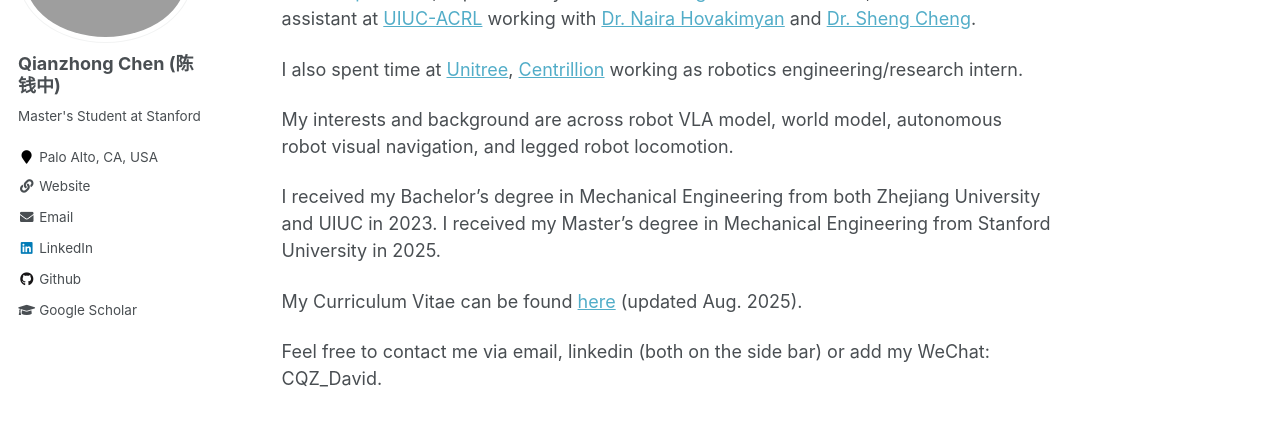
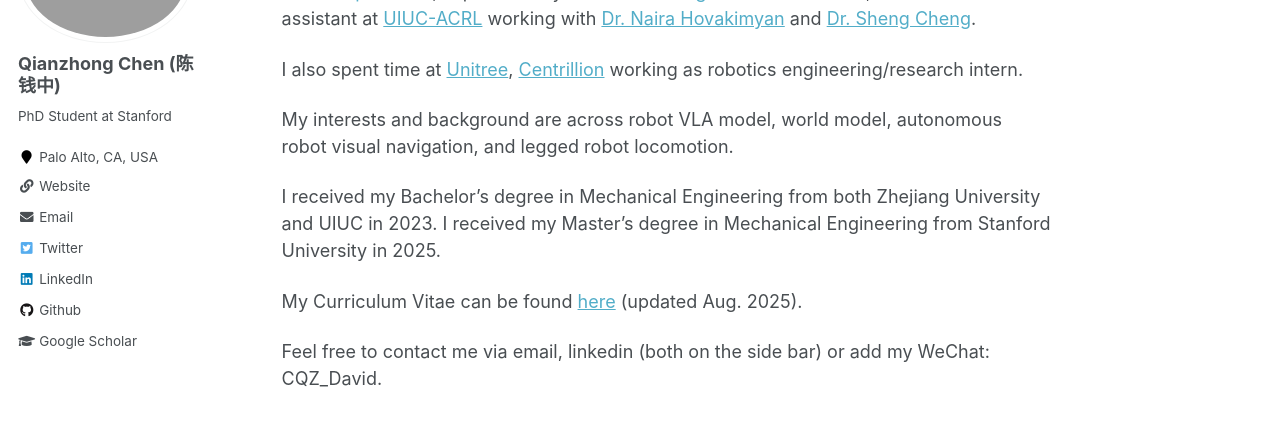
Before and after one commit to Qianzhong-Chen/Qianzhong-Chen.github.io, a Jekyll site: the page built from _pages/about.md, in a window 1280 px wide. Shown: the part 209-647 px from the top of the page. Built offline with Jekyll 4.4.1, drawn with Linux system fonts in a browser that asks for light colours.

Commit message:
update layout

```diff
--- a/_config.yml
+++ b/_config.yml
@@ -80,10 +80,9 @@ social:
 
 # Site Author
 author:
-  name             : "Qianzhong Chen
-  (陈钱中)"
+  name             : "Qianzhong Chen (陈钱中)"
   avatar           : "bio_cqz_stanford.png"
-  bio              : "Master's Student at Stanford"
+  bio              : "PhD Student at Stanford"
   location         : "Palo Alto, CA, USA"
   employer         :
   pubmed           : # "https://www.ncbi.nlm.nih.gov/pubmed/?term=john+snow"
@@ -110,7 +109,7 @@ author:
   stackoverflow    : # http://stackoverflow.com/users/123456/username
   steam            :
   tumblr           :
-  twitter          : # "https://twitter.com/_ShengCheng"
+  twitter          :  "https://x.com/QianzhongChen"
   vine             :
   weibo            :
   xing             :
```
